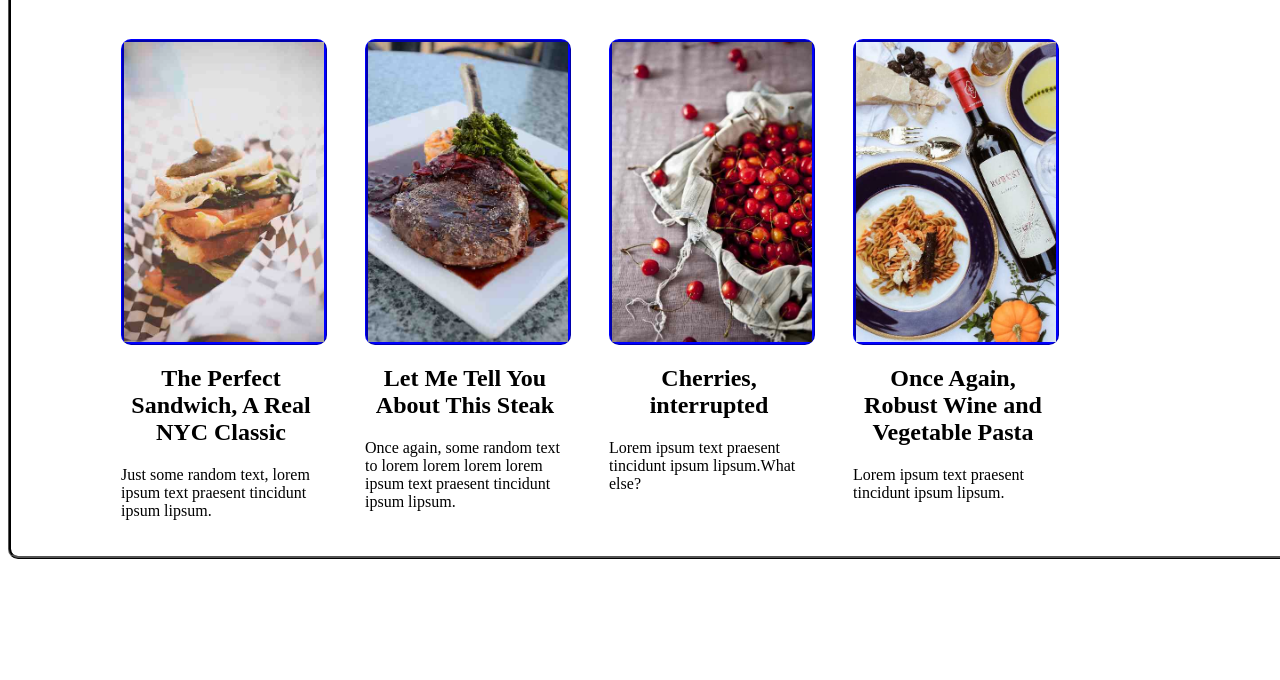
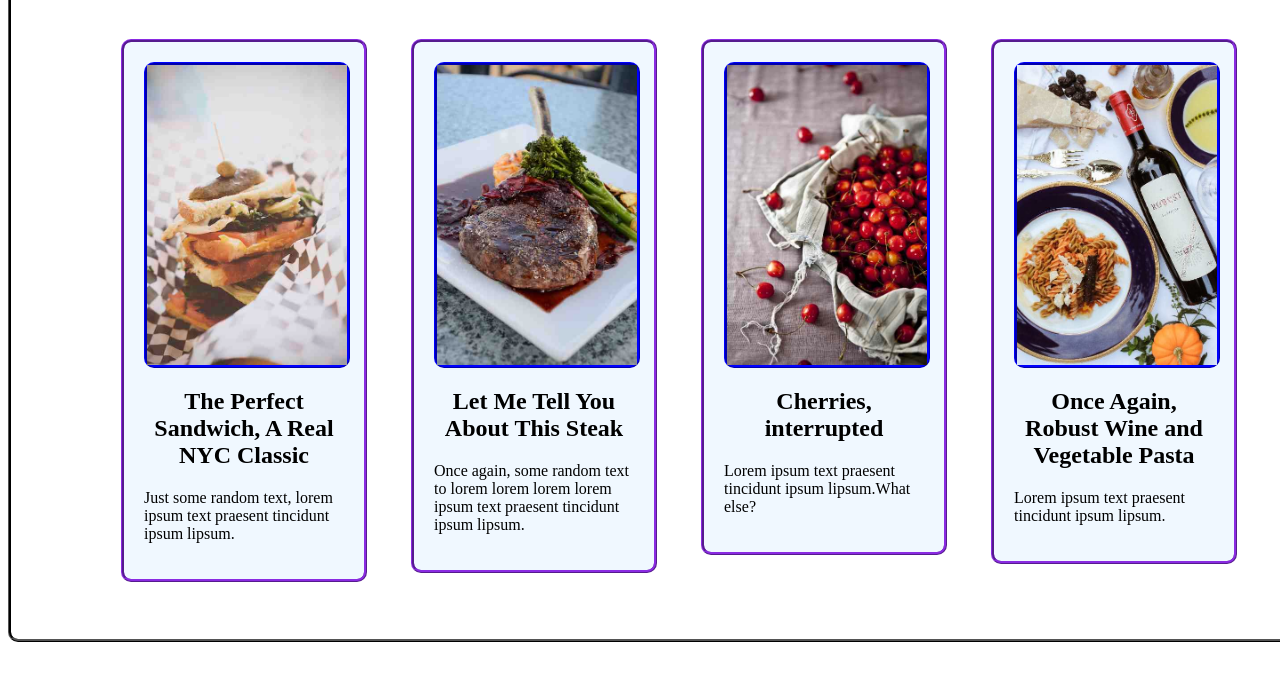
Before and after one commit to kis302/css-4, a plain HTML site: page index.html in a window 1280 px wide. Shown: the part 72-752 px from the top of the page. Drawn offline with Linux system fonts and the light colour scheme.

Commit message:
modified

```diff
--- a/style.css
+++ b/style.css
@@ -1,5 +1,6 @@
 .container{
     width: 1200px;
+    height:700px;
     border-color: black;
     border-radius: 10px;
     border-style:ridge;
@@ -13,6 +14,12 @@ section{
     width:200px;
     vertical-align: top;
     padding:20px;
+    border-radius:10px;
+    border-style:ridge;
+    border-color:blueviolet;
+    background-color:aliceblue;
+    margin:20px;
+
 
 }
 .cont-1{
```
